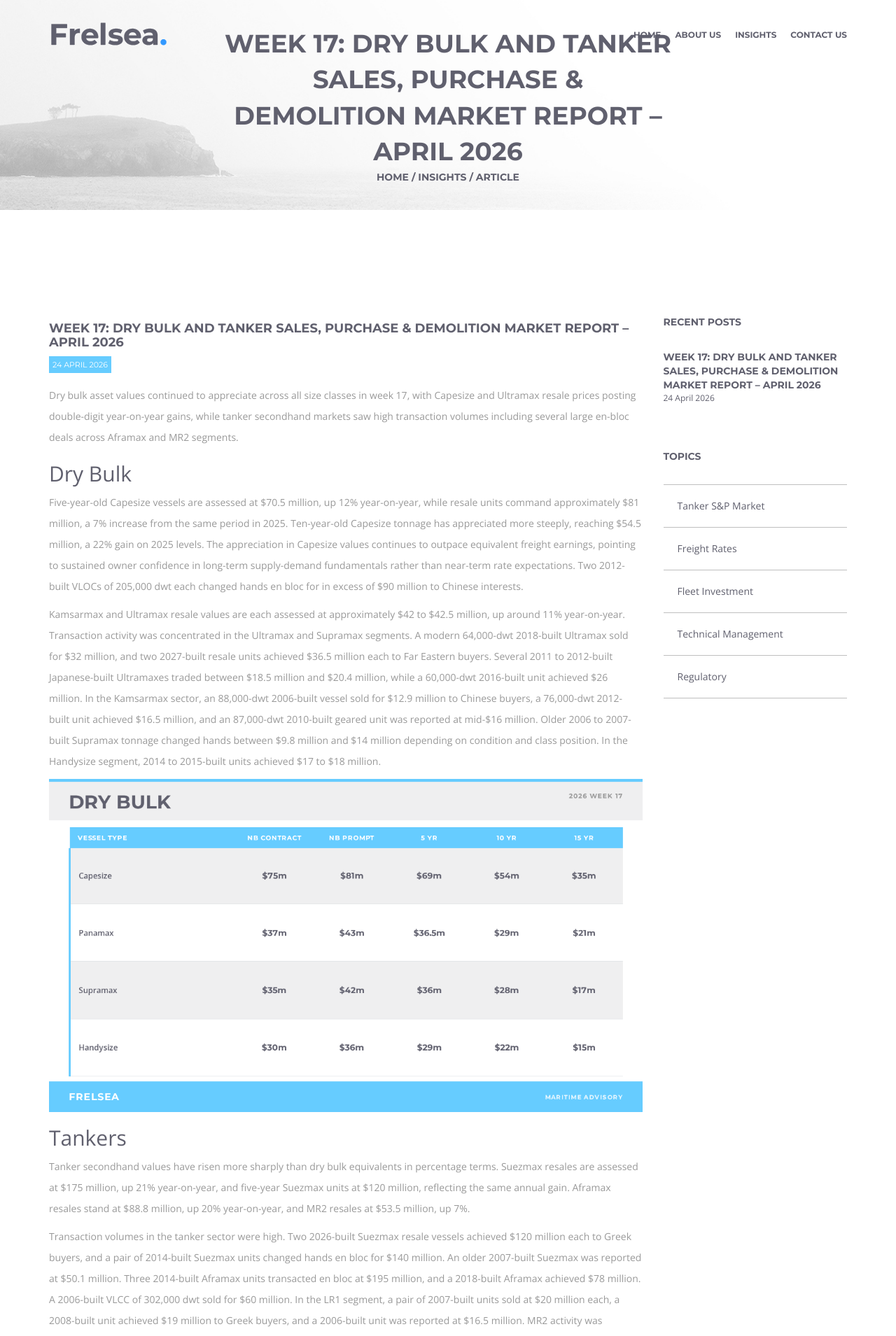
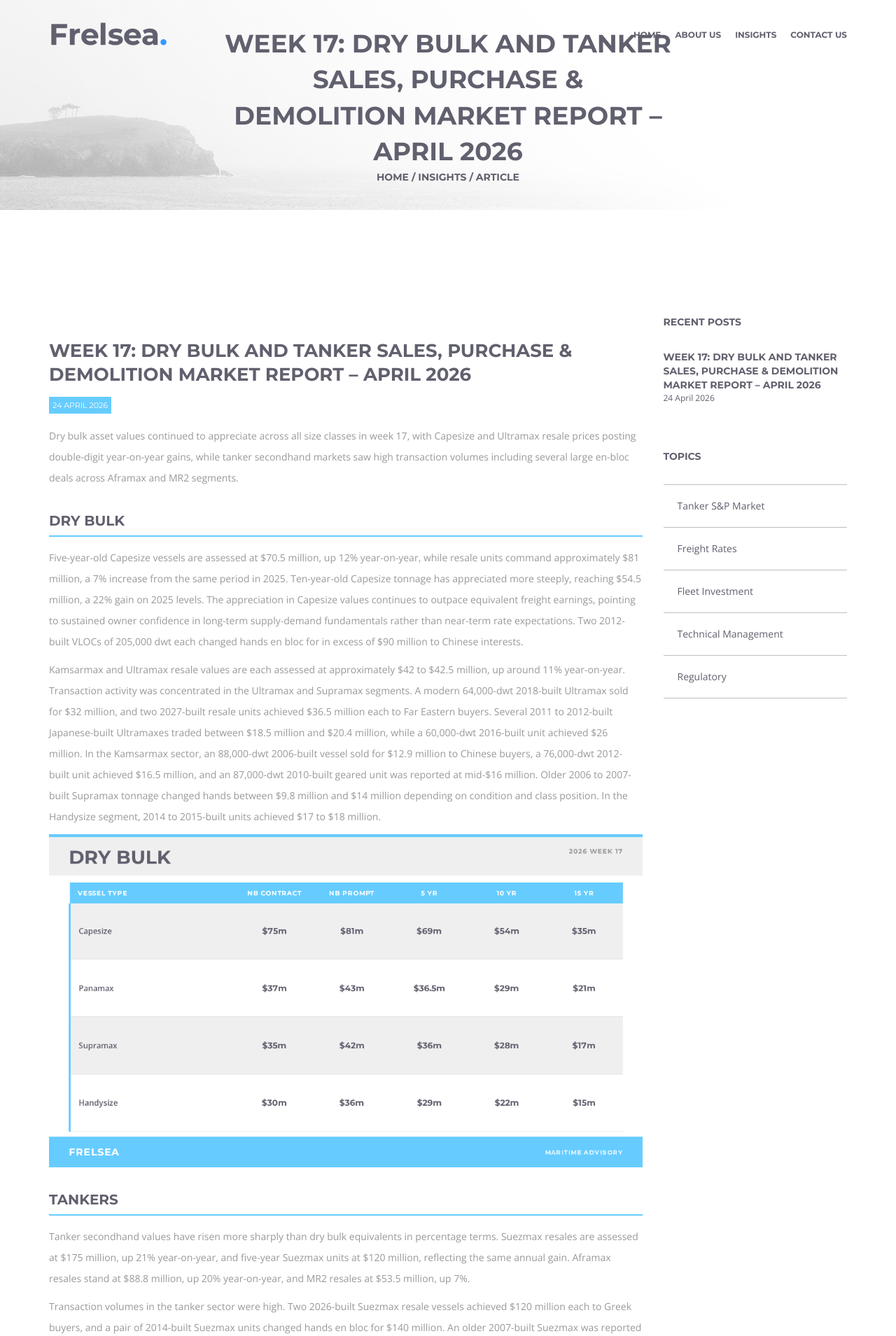
Before and after one commit to frelsea/frelsea.github.io, a Jekyll site: the page built from _posts/2026-04-24-week-17-market-commentary.md, in a window 1280 px wide. Shown: the top 1909 px of the page at 70% size. Built offline with Jekyll 4.4.1, drawn with Linux system fonts in a browser that asks for light colours; some web fonts are replaced.

Commit message:
Update style.css

```diff
--- a/assets/css/style.css
+++ b/assets/css/style.css
@@ -1142,6 +1142,32 @@ footer.main-footer nav.footer-nav ul li a{
 .sidebar .widget .related_post .post_date{font-size: 12px;}
 .thumb:hover{opacity: .5}
 
+/*single post content headings*/
+.single_post .post_title h4 {
+	font-size: 26px;
+	line-height: 1.3;
+	margin-bottom: 15px;
+}
+.single_post h1,
+.single_post h2,
+.single_post h3,
+.single_post h4,
+.single_post h5,
+.single_post h6 {
+	font-family: "Montserrat", sans-serif;
+	font-weight: 700;
+	text-transform: uppercase;
+	color: #60606e;
+	margin: 35px 0 15px;
+}
+.single_post h2 {
+	font-size: 20px;
+	padding-bottom: 10px;
+	border-bottom: 2px solid #66ccff;
+}
+.single_post h3 { font-size: 16px; }
+.single_post h4 { font-size: 14px; }
+
 /*pagination*/
 .blog_pagination{
 	width: 100%;
```
